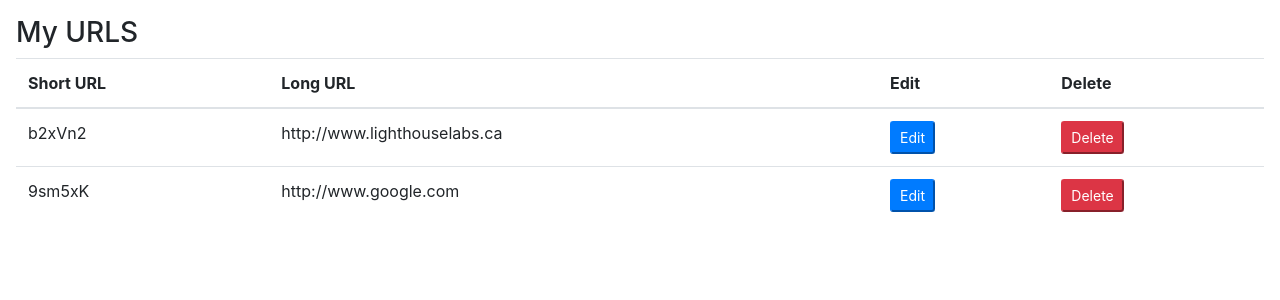
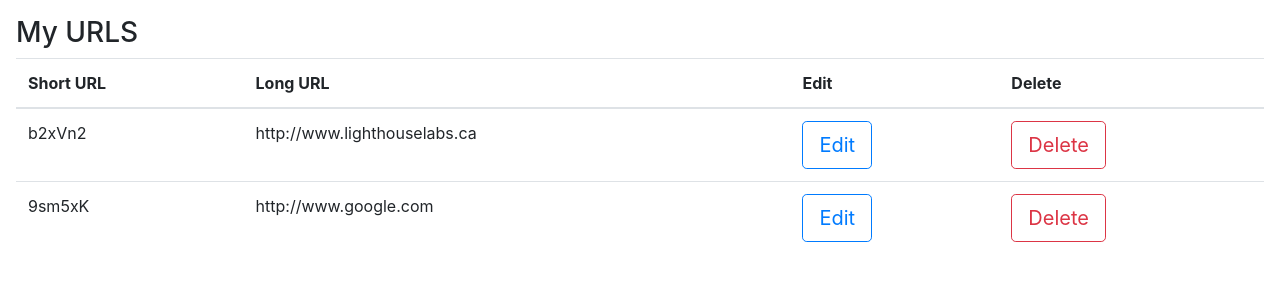
Before and after one commit to markjwhite/tinyapp, a Node server app: page /urls in a window 1280 px wide. Shown: the part 56-356 px from the top of the page. Run offline with Node 20, Linux system fonts and the light colour scheme; some libraries are stand-ins or nearby versions.

Commit message:
Changed button appearances

```diff
--- a/views/urls_index.ejs
+++ b/views/urls_index.ejs
@@ -35,12 +35,12 @@
               </td>
               <td>
                 <form method="GET" action="/urls/<%= url %>">
-                  <input type="submit" class="btn-sm btn-primary" value="Edit">
+                  <input type="submit" class="btn btn-outline-primary btn-lg" value="Edit">
                 </form>
               </td>
               <td>
                 <form method="POST" action="/urls/<%= url %>/delete">
-                  <input type="submit" class="btn-sm btn-danger" value="Delete">
+                  <input type="submit" class="btn btn-outline-danger btn-lg" value="Delete">
                 </form>
               </td>
             </tr>
```
